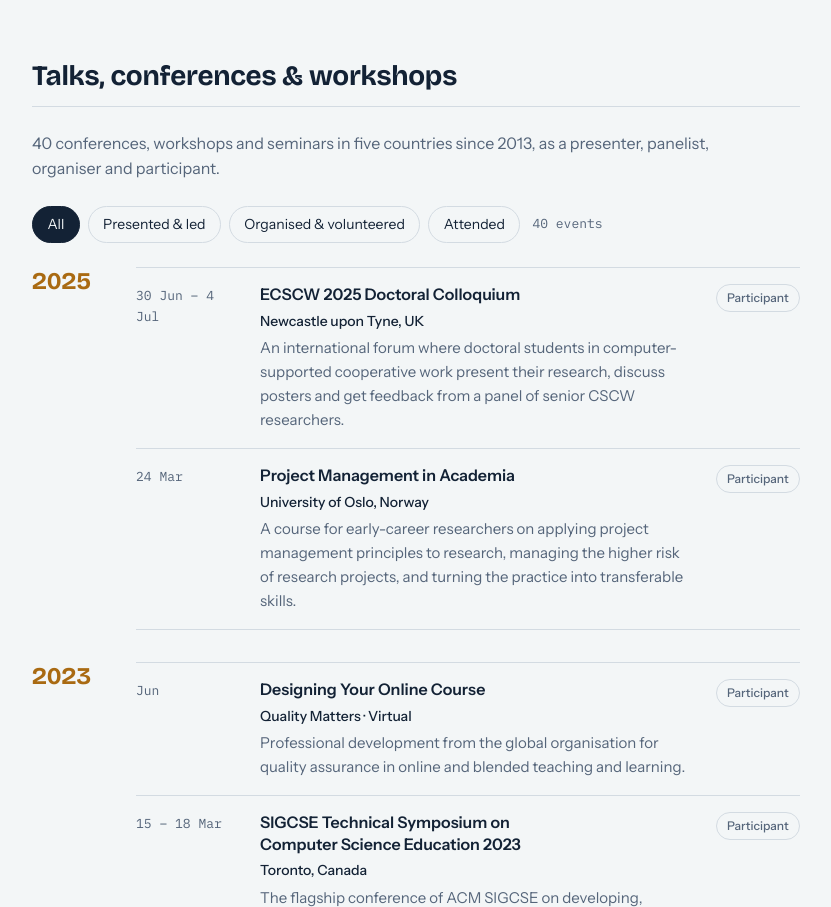
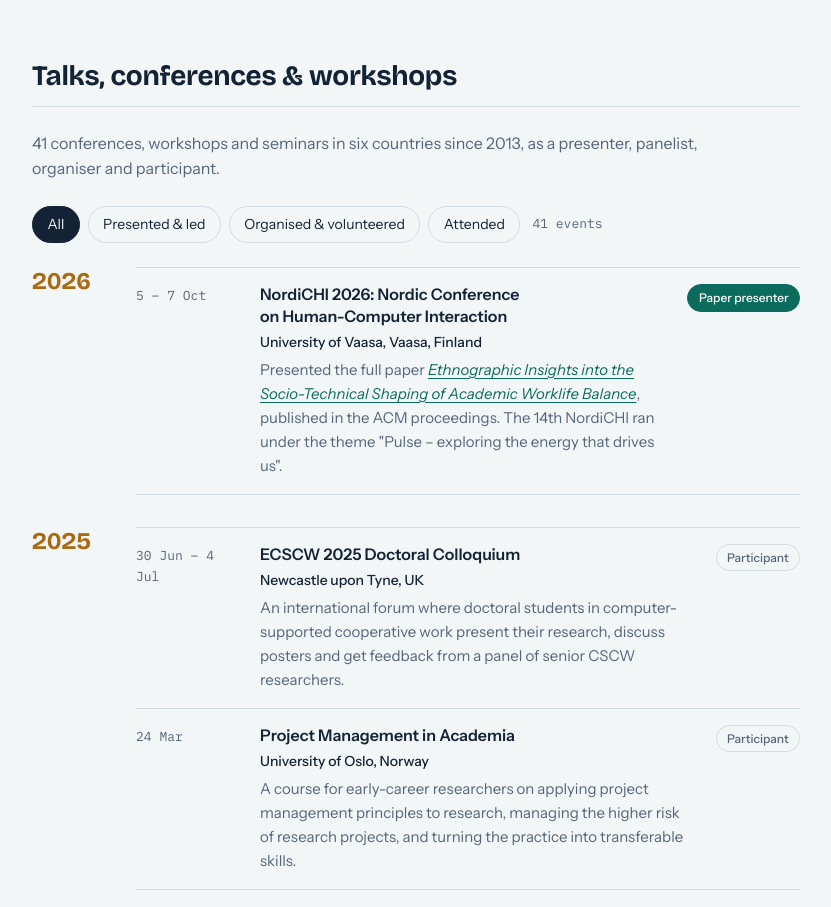
Before and after one commit to dsampah/profile, a plain HTML site: page index.html in a window 1280 px wide. Shown: the part 4580-5487 px from the top of the page, without its empty margins (368-1199 px from the left). Drawn offline with nearby package versions, Linux system fonts and the light colour scheme.

Commit message:
Add NordiCHI 2026 paper to publications and talks
Co-Authored-By: Claude Opus 5.5 <noreply@anthropic.com>

```diff
--- a/index.html
+++ b/index.html
@@ -283,7 +283,7 @@
 
     <section id="events">
       <h2>Talks, conferences &amp; workshops</h2>
-      <p class="section-intro">40 conferences, workshops and seminars in five countries since 2013, as a presenter, panelist, organiser and participant.</p>
+      <p class="section-intro">41 conferences, workshops and seminars in six countries since 2013, as a presenter, panelist, organiser and participant.</p>
 
       <div class="filters" role="group" aria-label="Filter events by my role">
         <button type="button" class="filter" data-filter="all" aria-pressed="true">All</button>
@@ -294,6 +294,20 @@
       </div>
 
       <div class="years">
+        <div class="year">
+          <h3 class="year-label">2026</h3>
+          <ul class="events">
+            <li class="ev" data-kind="led">
+              <p class="ev-date">5 – 7 Oct</p>
+              <div class="ev-body">
+                <h4>NordiCHI 2026: Nordic Conference on Human-Computer Interaction</h4>
+                <p class="ev-where">University of Vaasa, Vaasa, Finland</p>
+                <p>Presented the full paper <a href="https://doi.org/10.1145/3829807.3829879" rel="noopener"><em>Ethnographic Insights into the Socio-Technical Shaping of Academic Worklife Balance</em></a>, published in the ACM proceedings. The 14th NordiCHI ran under the theme "Pulse – exploring the energy that drives us".</p>
+              </div>
+              <span class="chip">Paper presenter</span>
+            </li>
+          </ul>
+        </div>
         <div class="year">
           <h3 class="year-label">2025</h3>
           <ul class="events">
@@ -767,6 +781,10 @@
       <h2>Publications &amp; datasets</h2>
       <ul class="press">
         <li>
+          <a href="https://doi.org/10.1145/3829807.3829879" rel="noopener">Ethnographic Insights into the Socio-Technical Shaping of Academic Worklife Balance</a>
+          <span>Sampah, D. A. · Proceedings of the 14th Nordic Conference on Human-Computer Interaction (NordiCHI 2026), Vaasa, Finland · ACM, pp. 1–16 · 2026</span>
+        </li>
+        <li>
           <a href="https://dl.eusset.eu/items/262d38d7-fe6c-40ba-99a5-f250954b6238/full" rel="noopener">Investigating Design Opportunities for Work-Life Balance Technologies</a>
           <span>Sampah, D. · Proceedings of the 23rd EUSSET Conference on Computer Supported Cooperative Work (ECSCW 2025), Doctoral Colloquium, Newcastle upon Tyne, UK · 2025</span>
         </li>
```
